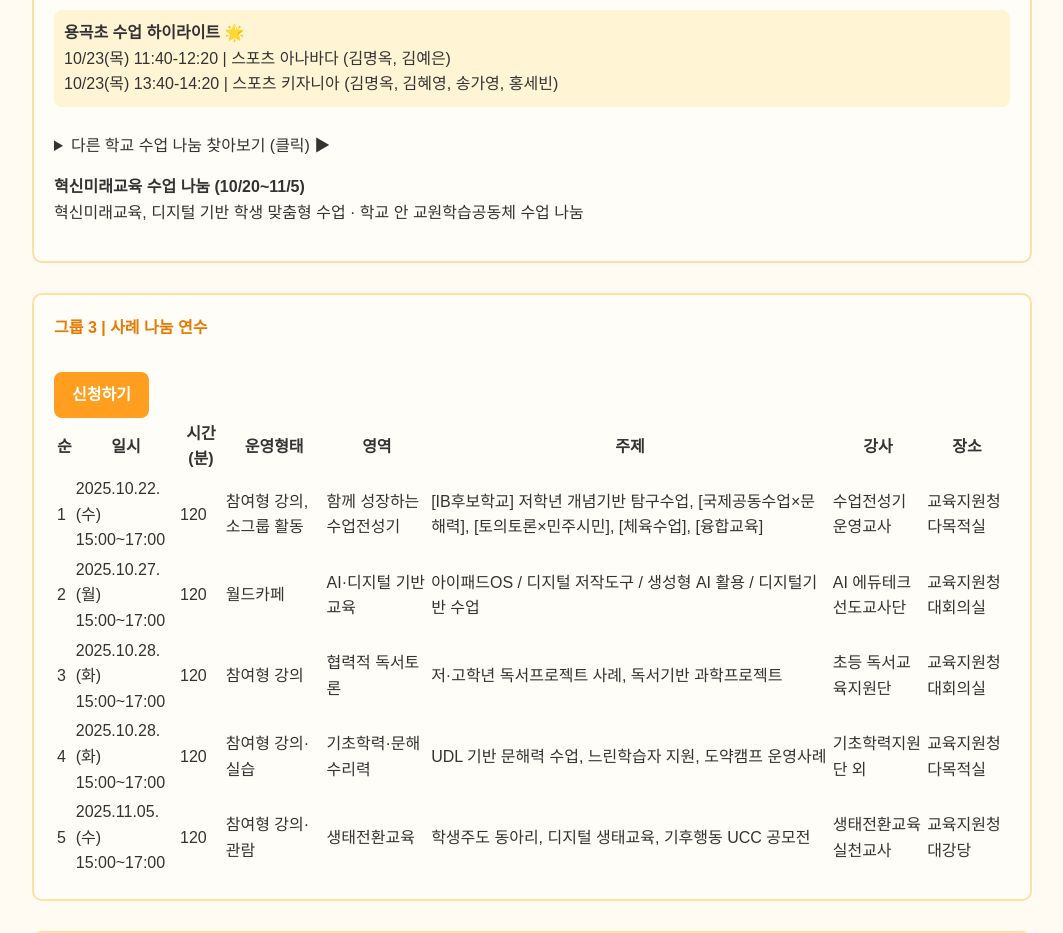
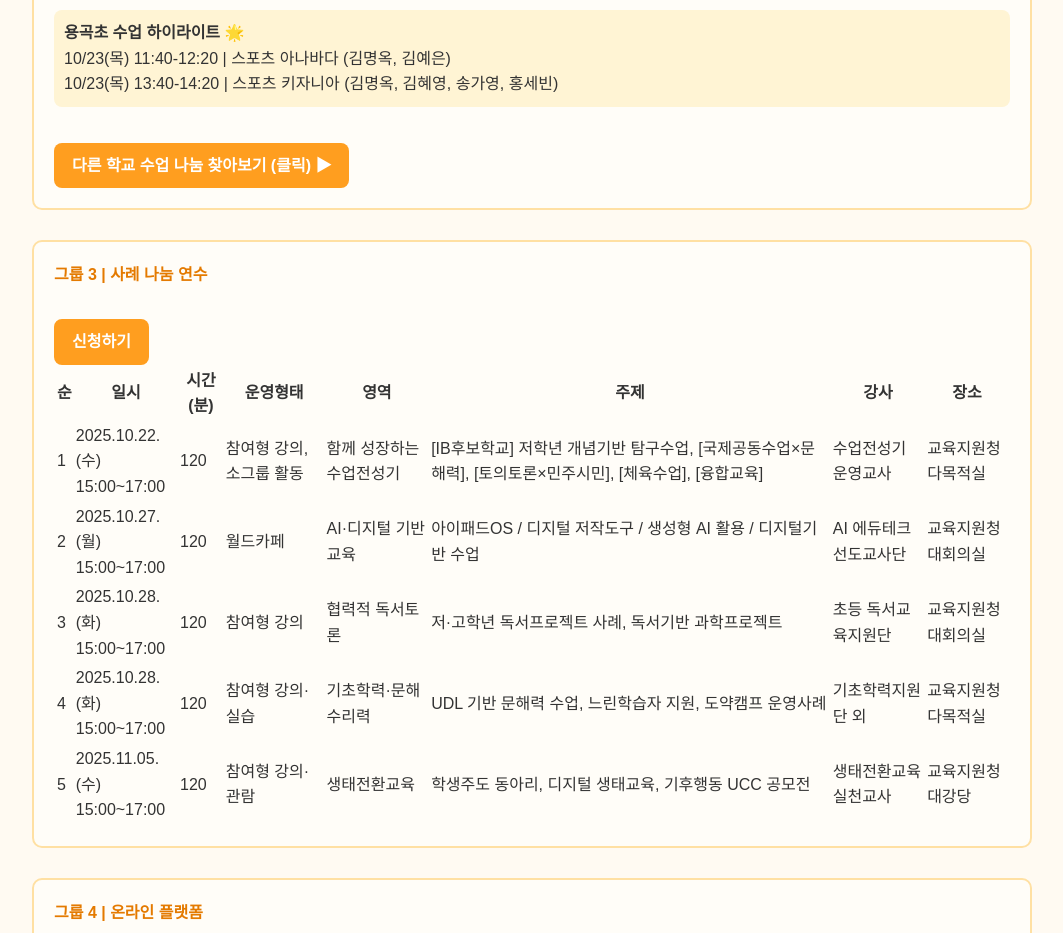
Before and after one commit to NalediPark/ygschool, a plain HTML site: page index.html in a window 1280 px wide. Shown: the part 1500-2433 px from the top of the page, without its empty margins (108-1171 px from the left). Drawn offline with Linux system fonts and the light colour scheme.

Commit message:
Update index.html

```diff
--- a/index.html
+++ b/index.html
@@ -93,6 +93,15 @@
             }
 
             summary {
+                display: inline-block;
+                background-color: #ff9e1f;
+                color: white;
+                text-decoration: none;
+                padding: 10px 18px;
+                border-radius: 8px;
+                margin-top: 10px;
+                font-weight: bold;
+                transition: background 0.3s;
                 cursor: pointer;
             }
         </style>
@@ -1755,11 +1764,6 @@
                         </table>
                     </div>
                 </details>
-                <p>
-                    <strong>혁신미래교육 수업 나눔 (10/20~11/5)</strong><br />
-                    혁신미래교육, 디지털 기반 학생 맞춤형 수업 · 학교 안
-                    교원학습공동체 수업 나눔
-                </p>
             </div>
 
             <!-- 그룹 3 -->
```
